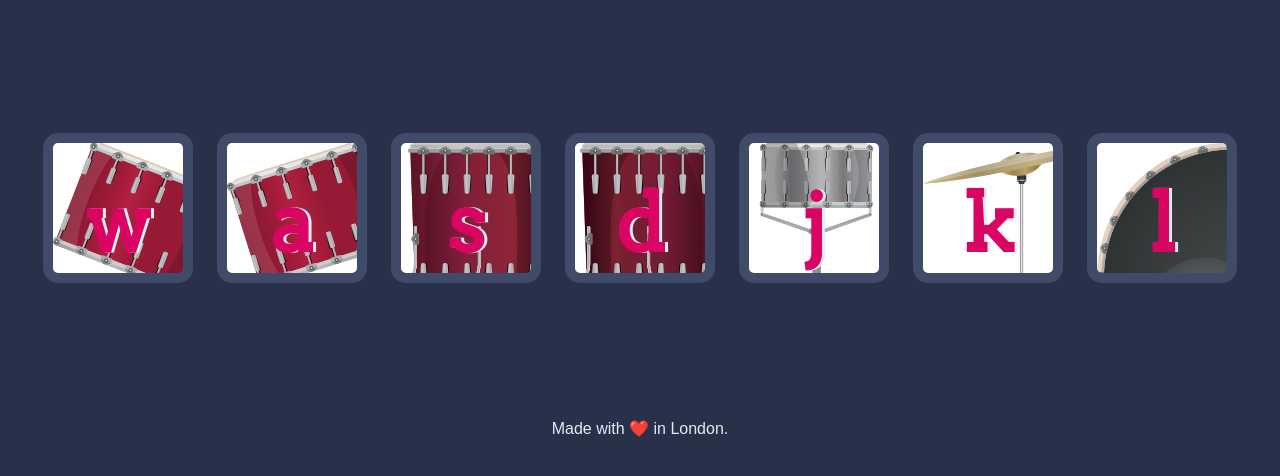
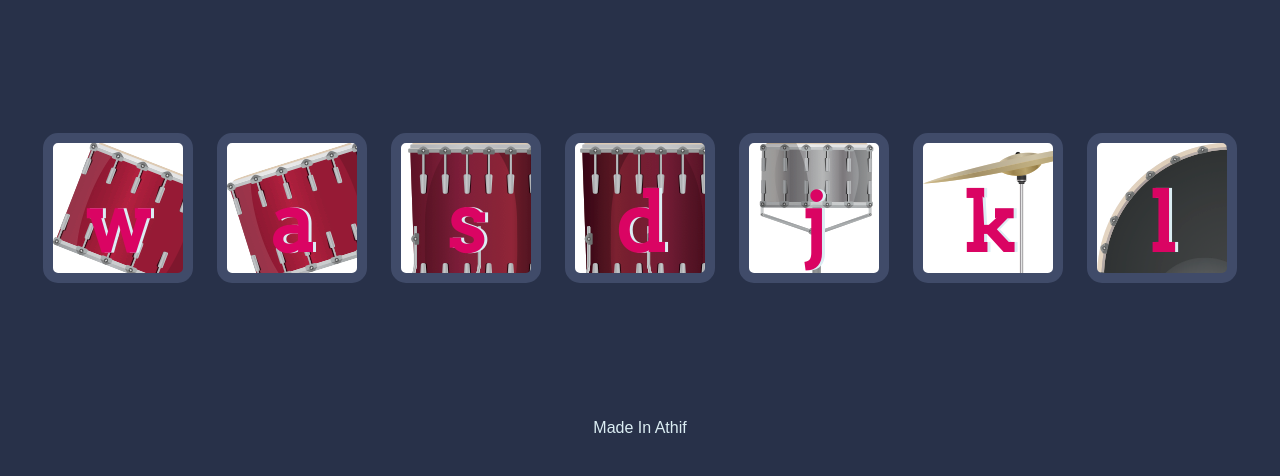
Before and after one commit to athifbinu/DrumKit, a plain HTML site: page index.html in a window 1280 px wide. Shown: the part 156-632 px from the top of the page. Drawn offline with Linux system fonts and the light colour scheme.

```diff
--- a/index.html
+++ b/index.html
@@ -25,7 +25,7 @@
 
 
   <footer>
-    Made with ❤️ in London.
+    Made In Athif
   </footer>
 </body>
 <script src="index.js"></script>
```
Also changed, not shown: images/Screenshot from 2022-11-01 19-51-31.png (deleted), images/Screenshot from 2022-11-01 19-54-39.png (added), 1 other file.
